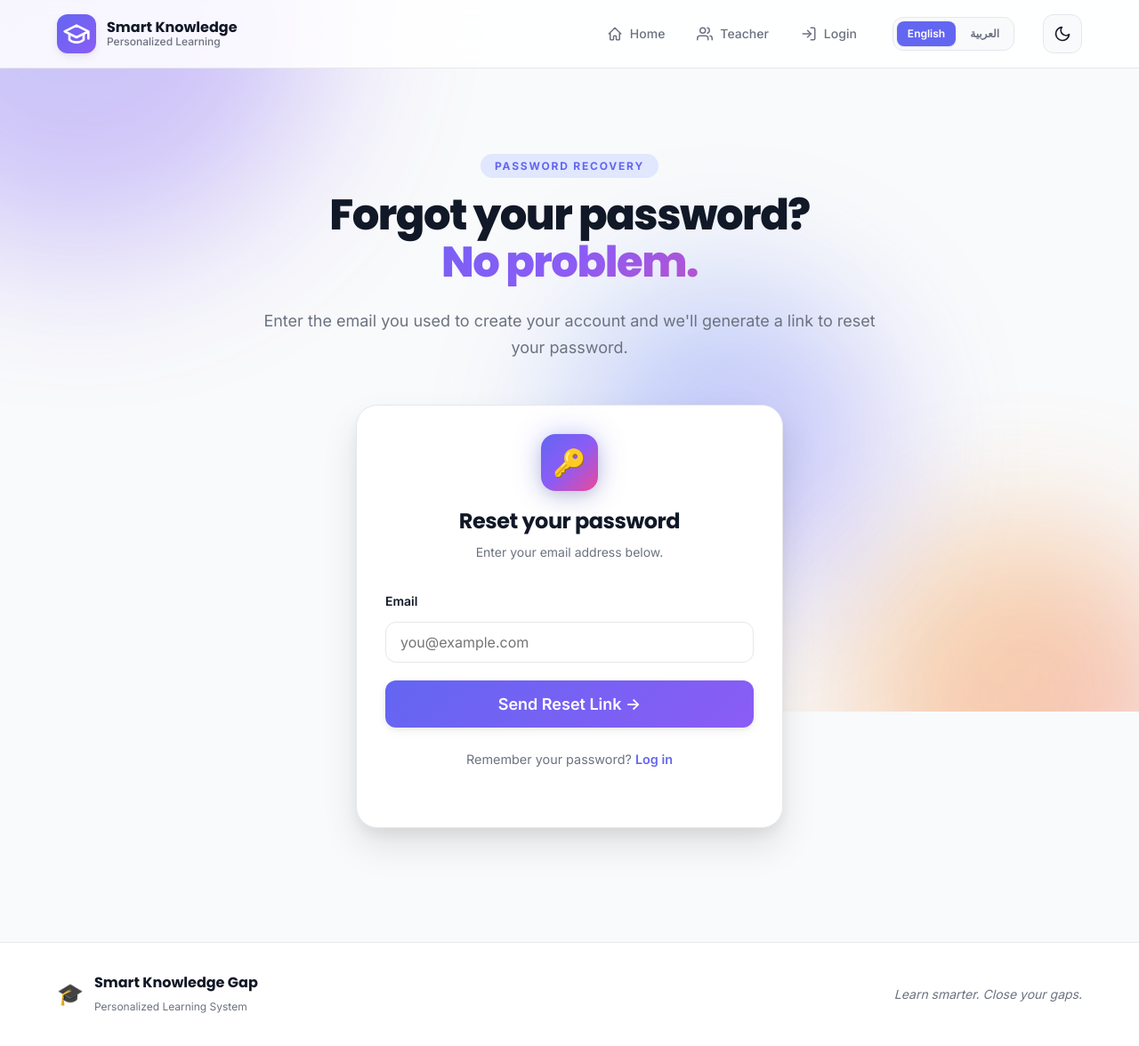
After one commit to qamarsobhy7-source/Smart-Knowledge-Gap-System, a Flask app: page /forgot-password in a window 1280 px wide. The commit adds this page. Shown: the whole page at 89% size. Run offline with Flask 3, Linux system fonts and the light colour scheme.

Commit message:
feat(auth): add password reset flow with email token and forgot password page

```diff
--- a/app/app.py
+++ b/app/app.py
@@ -3,6 +3,7 @@ import logging
 import sys
 import secrets
 import hmac
+from datetime import datetime, timedelta
 from functools import wraps
 from logging.handlers import RotatingFileHandler
 from pathlib import Path
@@ -630,6 +631,170 @@ def logout():
     """Log the student out and clear the session."""
     session.clear()
     return redirect(url_for("index"))
+
+
+# ============================================================
+# PASSWORD RESET
+# ============================================================
+
+RESET_TOKEN_TTL_MINUTES = 60
+
+
+@app.route("/forgot-password", methods=["GET"])
+def forgot_password_page():
+    """Show the 'forgot password' form."""
+    return render_template("forgot_password.html")
+
+
+@app.route("/forgot-password", methods=["POST"])
+def forgot_password_submit():
+    """Generate a reset token and (for now) show the reset link."""
+    email = request.form.get("email", "").strip().lower()
+
+    if not email:
+        return render_template(
+            "forgot_password.html",
+            error="Please enter your email address."
+        ), 400
+
+    student = service.get_student_by_email(email)
+
+    # Always show the same message (avoid user enumeration)
+    generic_message = (
+        "If an account with that email exists, "
+        "a password reset link has been generated."
+    )
+
+    reset_link = None
+
+    if student is not None:
+        token = secrets.token_urlsafe(32)
+        expires_at = (
+            datetime.utcnow() + timedelta(minutes=RESET_TOKEN_TTL_MINUTES)
+        ).isoformat()
+
+        service.set_password_reset_token(
+            email=email,
+            token=token,
+            expires_at=expires_at,
+        )
+
+        reset_link = url_for(
+            "reset_password_page",
+            token=token,
+            _external=True,
+        )
+
+        app.logger.info(
+            "Password reset requested for %s — token issued", email
+        )
+
+    return render_template(
+        "forgot_password.html",
+        message=generic_message,
+        reset_link=reset_link,
+        dev_mode=True,
+    )
+
+
+@app.route("/reset-password/<token>", methods=["GET"])
+def reset_password_page(token):
+    """Show the reset password form."""
+    if not token:
+        return redirect(url_for("login_page"))
+
+    student = service.get_student_by_reset_token(token)
+
+    if student is None:
+        return render_template(
+            "reset_password.html",
+            error="Invalid or missing reset token.",
+            token=None,
+        ), 400
+
+    # Check expiry
+    expires = student.get("password_reset_expires")
+    if expires:
+        try:
+            expires_dt = datetime.fromisoformat(str(expires))
+            if datetime.utcnow() > expires_dt:
+                return render_template(
+                    "reset_password.html",
+                    error="This reset link has expired. Please request a new one.",
+                    token=None,
+                ), 400
+        except Exception:
+            pass
+
+    return render_template(
+        "reset_password.html",
+        token=token,
+    )
+
+
+@app.route("/reset-password/<token>", methods=["POST"])
+def reset_password_submit(token):
+    """Process the reset password form."""
+    if not token:
+        return redirect(url_for("login_page"))
+
+    student = service.get_student_by_reset_token(token)
+
+    if student is None:
+        return render_template(
+            "reset_password.html",
+            error="Invalid or missing reset token.",
+            token=None,
+        ), 400
+
+    # Check expiry
+    expires = student.get("password_reset_expires")
+    if expires:
+        try:
+            expires_dt = datetime.fromisoformat(str(expires))
+            if datetime.utcnow() > expires_dt:
+                return render_template(
+                    "reset_password.html",
+                    error="This reset link has expired. Please request a new one.",
+                    token=None,
+                ), 400
+        except Exception:
+            pass
+
+    password = request.form.get("password", "")
+    password_confirm = request.form.get("password_confirm", "")
+
+    if len(password) < 6:
+        return render_template(
+            "reset_password.html",
+            error="Password must be at least 6 characters.",
+            token=token,
+        ), 400
+
+    if password != password_confirm:
+        return render_template(
+            "reset_password.html",
+            error="Passwords do not match.",
+            token=token,
+        ), 400
+
+    new_hash = generate_password_hash(password)
+
+    service.update_password(
+        student_id=student["student_id"],
+        password_hash=new_hash,
+    )
+
+    app.logger.info(
+        "Password reset successfully for %s",
+        student.get("email"),
+    )
+
+    return render_template(
+        "reset_password.html",
+        success=True,
+        token=None,
+    )
 
 
 @app.route(
--- a/app/init_database.py
+++ b/app/init_database.py
@@ -26,11 +26,13 @@ PRAGMA foreign_keys = ON;
 -- STUDENTS
 -- ============================================================
 CREATE TABLE IF NOT EXISTS students (
-    student_id    INTEGER PRIMARY KEY AUTOINCREMENT,
-    full_name     TEXT    NOT NULL,
-    email         TEXT    UNIQUE,
-    password_hash TEXT,
-    created_at    TIMESTAMP DEFAULT CURRENT_TIMESTAMP
+    student_id              INTEGER PRIMARY KEY AUTOINCREMENT,
+    full_name               TEXT    NOT NULL,
+    email                   TEXT    UNIQUE,
+    password_hash           TEXT,
+    password_reset_token    TEXT,
+    password_reset_expires  TIMESTAMP,
+    created_at              TIMESTAMP DEFAULT CURRENT_TIMESTAMP
 );
 
 CREATE INDEX IF NOT EXISTS idx_students_email
@@ -226,5 +228,54 @@ def database_exists(db_path=None):
         connection.close()
 
 
+def migrate_existing_database(db_path=None, verbose=True):
+    """
+    Add new columns to an existing database if they don't exist.
+
+    Currently handles:
+        - students.password_reset_token
+        - students.password_reset_expires
+    """
+    if db_path is None:
+        db_path = DB_PATH
+    else:
+        db_path = Path(db_path)
+
+    if not db_path.exists():
+        return False
+
+    connection = sqlite3.connect(db_path)
+    try:
+        cursor = connection.cursor()
+
+        # Get existing columns
+        cursor.execute("PRAGMA table_info(students)")
+        existing_cols = {row[1] for row in cursor.fetchall()}
+
+        added = []
+
+        if "password_reset_token" not in existing_cols:
+            cursor.execute(
+                "ALTER TABLE students ADD COLUMN password_reset_token TEXT"
+            )
+            added.append("password_reset_token")
+
+        if "password_reset_expires" not in existing_cols:
+            cursor.execute(
+                "ALTER TABLE students ADD COLUMN password_reset_expires TIMESTAMP"
+            )
+            added.append("password_reset_expires")
+
+        connection.commit()
+
+        if verbose and added:
+            print(f"✅ Migrated DB: added columns {added}")
+
+        return len(added) > 0
+    finally:
+        connection.close()
+
+
 if __name__ == "__main__":
     initialize_database()
+    migrate_existing_database()
--- /dev/null
+++ b/templates/forgot_password.html
@@ -0,0 +1,89 @@
+{% extends "base.html" %}
+
+{% block title %}Forgot Password — Smart Knowledge Gap{% endblock %}
+
+{% block content %}
+
+<section class="hero">
+
+    <div class="hero-copy" data-animate>
+        <span class="eyebrow">PASSWORD RECOVERY</span>
+        <h1>
+            Forgot your password?
+            <span>No problem.</span>
+        </h1>
+        <p>
+            Enter the email you used to create your account and we'll
+            generate a link to reset your password.
+        </p>
+    </div>
+
+    <div class="start-card" data-animate>
+
+        <div class="card-icon">&#128273;</div>
+
+        <h2>Reset your password</h2>
+        <p>Enter your email address below.</p>
+
+        {% if error %}
+            <div class="toast toast-error toast-visible" style="margin-bottom: 1rem; position: relative; transform: none;">
+                <span class="toast-icon">&#10005;</span>
+                <span class="toast-message">{{ error }}</span>
+            </div>
+        {% endif %}
+
+        {% if message %}
+            <div class="toast toast-success toast-visible" style="margin-bottom: 1rem; position: relative; transform: none;">
+                <span class="toast-icon">&#10003;</span>
+                <span class="toast-message">{{ message }}</span>
+            </div>
+        {% endif %}
+
+        {% if not message %}
+        <form method="POST" action="/forgot-password">
+
+            <input type="hidden" name="{{ csrf_field_name }}" value="{{ csrf_token() }}">
+
+            <div class="form-group">
+                <label for="email">Email</label>
+                <input
+                    id="email"
+                    name="email"
+                    type="email"
+                    placeholder="you@example.com"
+                    required
+                >
+            </div>
+
+            <button class="primary-btn btn-full btn-lg" type="submit">
+                Send Reset Link &rarr;
+            </button>
+
+        </form>
+        {% endif %}
+
+        {% if reset_link %}
+        <div style="margin-top: 1.5rem; padding: 1rem; background: var(--color-success-light); border-radius: var(--radius-md); border-left: 4px solid var(--color-success);">
+            <p style="margin-bottom: 0.5rem; font-size: 0.85rem; font-weight: 700; color: var(--color-success);">
+                ⚙️ DEVELOPMENT MODE
+            </p>
+            <p style="font-size: 0.85rem; color: var(--color-text-secondary); margin-bottom: 0.75rem;">
+                Email sending is not configured. Use this link to reset:
+            </p>
+            <a href="{{ reset_link }}"
+               style="word-break: break-all; font-size: 0.8rem; font-weight: 600; color: var(--color-primary);">
+                {{ reset_link }}
+            </a>
+        </div>
+        {% endif %}
+
+        <p style="text-align: center; margin-top: 1.5rem; font-size: 0.9rem;">
+            Remember your password?
+            <a href="{{ url_for('login_page') }}" style="font-weight: 600;">Log in</a>
+        </p>
+
+    </div>
+
+</section>
+
+{% endblock %}
```
Also changed, not shown: app/backend_service.py (+39 -2 lines), app/database.py (+68 -0 lines), templates/login.html (+7 -0 lines), templates/reset_password.html (added, +92 -0 lines).
